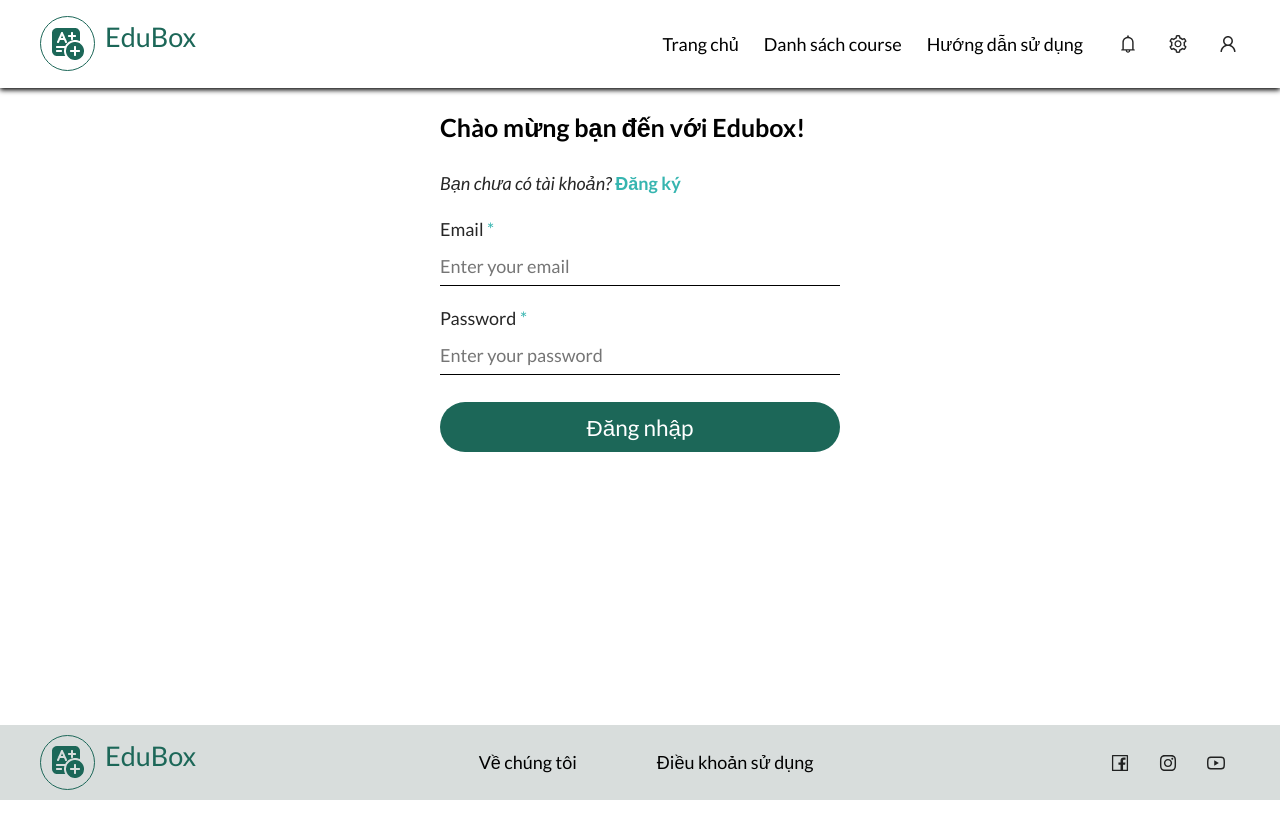
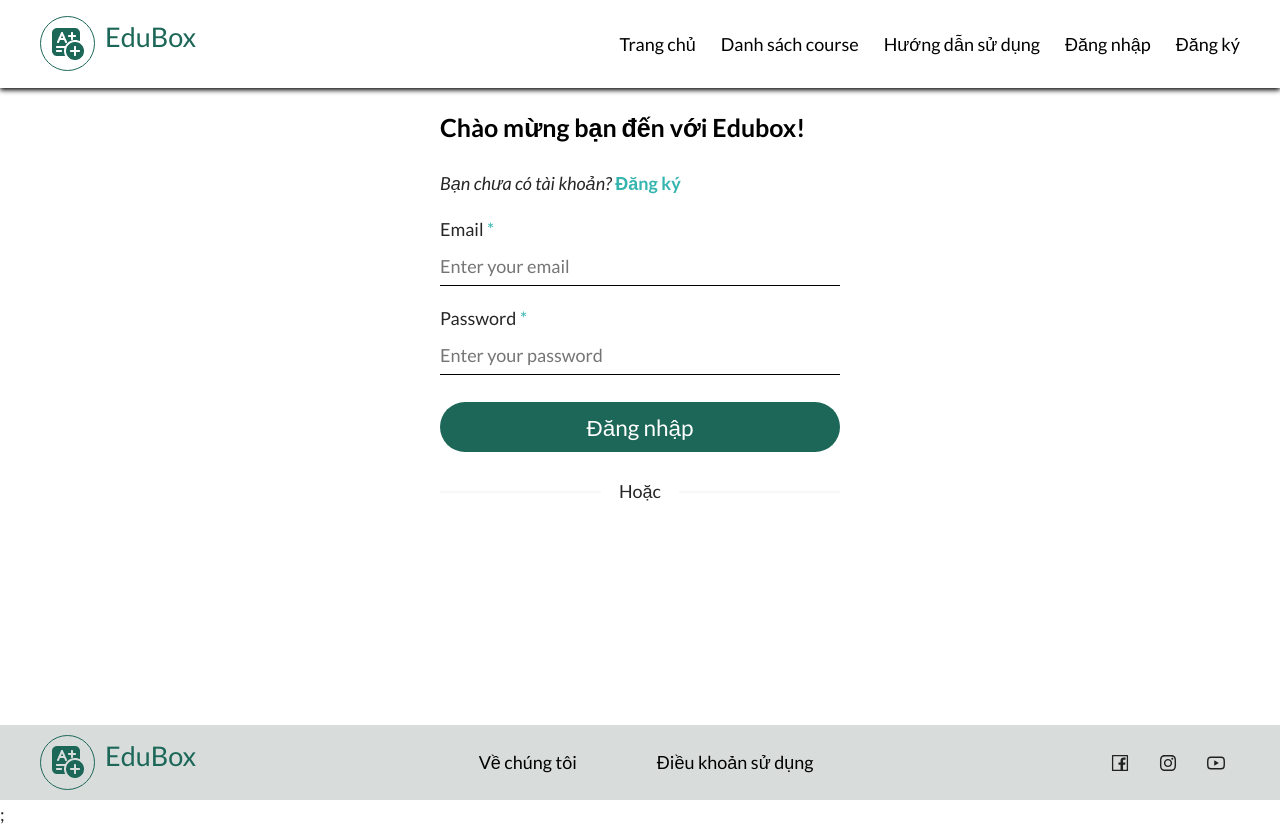
Before and after one commit to caohaisil201/kahoot-client, a React (Create React App) app: page /sign-in in a window 1280 px wide. Before the commit the page ends 800 px from the top, so only its background shows below. Built offline with nearby package versions, Linux system fonts and the light colour scheme.

Commit message:
Login with Google

```diff
--- a/package.json
+++ b/package.json
@@ -5,6 +5,7 @@
   "dependencies": {
     "@ant-design/icons": "^4.7.0",
     "@hookform/resolvers": "^2.9.10",
+    "@react-oauth/google": "^0.5.0",
     "@tanstack/react-query": "^4.14.5",
     "@testing-library/jest-dom": "^5.16.5",
     "@testing-library/react": "^13.4.0",
--- a/src/index.js
+++ b/src/index.js
@@ -4,6 +4,7 @@ import './index.css';
 import App from './App';
 import reportWebVitals from './reportWebVitals';
 import { QueryClient, QueryClientProvider } from '@tanstack/react-query';
+import { GoogleOAuthProvider } from '@react-oauth/google';
 import Provider from 'store';
 
 const queryClient = new QueryClient();
@@ -11,11 +12,13 @@ const queryClient = new QueryClient();
 const root = ReactDOM.createRoot(document.getElementById('root'));
 root.render(
 	<React.StrictMode>
+		<GoogleOAuthProvider clientId={process.env.GOOGLE_CLIENT_ID}>
 			<Provider>
 				<QueryClientProvider client={queryClient}>
 					<App />
 				</QueryClientProvider>
 			</Provider>
+		</GoogleOAuthProvider>;
 	</React.StrictMode>
 );
 
--- a/src/store/index.js
+++ b/src/store/index.js
@@ -14,7 +14,8 @@ export default function Provider({ children }) {
 	 * We will use token and store token to
 	 * storage instead of isLogin variable
 	 */
-  const isLogin = user.id ? true : false;
+	const accessToken = localStorage.getItem("accessToken");
+	const isLogin = accessToken ? true : false;
 	const store = {
 		userState: {
 			user,
--- a/src/views/pages/SignIn/index.jsx
+++ b/src/views/pages/SignIn/index.jsx
@@ -6,7 +6,8 @@ import { Schema } from '../../../utils';
 import { loginUser } from 'api/AuthAPI';
 import 'antd/dist/antd.css';
 import './style.scss';
-
+import { Divider } from 'antd';
+import { GoogleLogin } from '@react-oauth/google';
 const SignUp = () => {
   useDocumentTitle('Sign Up');
   const navigate = useNavigate();
@@ -67,7 +68,7 @@ const SignUp = () => {
           Password <span style={{ color: '#36B5B0' }}>*</span>
         </label>
         <input
-          type="text"
+          type="password"
           id="password"
           name="password"
           value={formik.values.password}
@@ -81,6 +82,13 @@ const SignUp = () => {
         <button type="submit" className="primary default">
           Đăng nhập
         </button>
+		<Divider>Hoặc</Divider>
+		<GoogleLogin
+		clientId={process.env.GOOGLE_CLIENT_ID}
+		buttonText="Sign in with Google"
+		// onSuccess={onSuccess}
+		// onFailure={onFailure}
+		/>
       </form>
     </section>
   );
--- a/src/views/pages/SignUp/index.jsx
+++ b/src/views/pages/SignUp/index.jsx
@@ -28,8 +28,8 @@ const SignUp = () => {
         values.password
       );
       console.log('data register: ', data);
-      if (data.meta.code !== 200) {
-        alert(data.data);
+      if (data.status !== 200) {
+        console.log(data.data);
         return;
       }
       alert('Sign Up successfully');
```
Also changed, not shown: 1 other file (tests, documents, lock files or other folders). Lines whose indentation alone changed are shown as unchanged.
